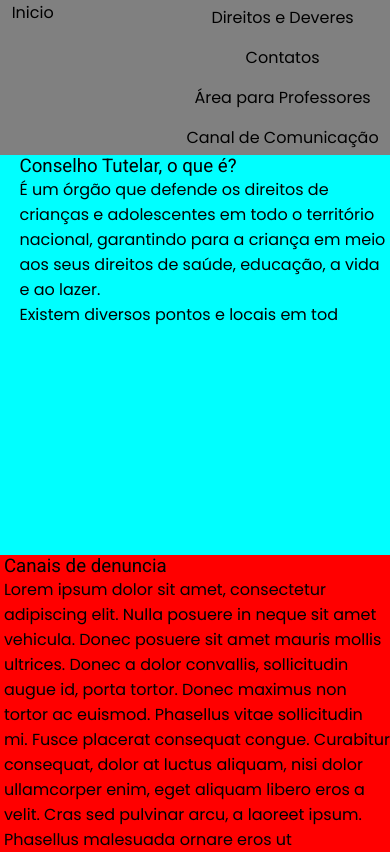
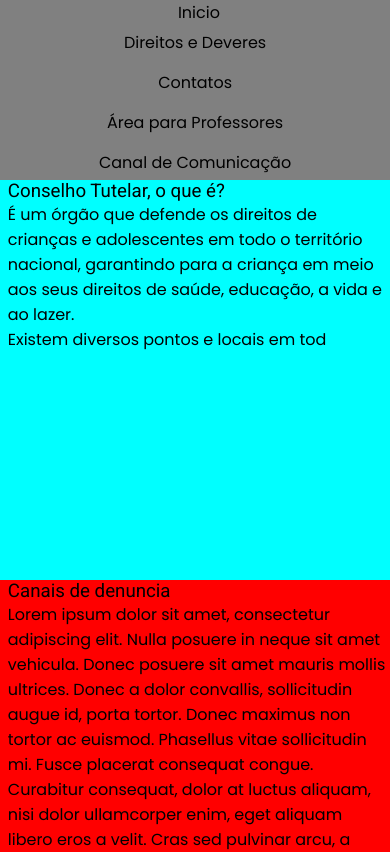
Before and after one commit to KoiGunner/UniasselviAtividade, a plain HTML site: page index.html in a window 390 px wide. Shown: the top 852 px of the page. Drawn offline with Linux system fonts and the light colour scheme; a script that the page names is missing.

Commit message:
Update style.css

```diff
--- a/style.css
+++ b/style.css
@@ -16,6 +16,10 @@ h1, h2 {
 a{
     text-decoration: none;
     color: inherit;
+}
+
+a:hover {
+    color: skyblue;
 }
 
 html {
@@ -39,7 +43,7 @@ img {
 .navigation-bar{
     background-color: gray;
     height: 50px;
-    padding-left: 3%;
+    padding-left: 2%;
     display: flex;
     justify-content: space-between;
 }
@@ -51,14 +55,14 @@ img {
 .inside-navigation-bar{
     display: flex;
     gap: 15px;
-    padding-right: 3%;
+    padding-right: 2%;
 }
 
 .left-side{
     background-color: aqua;
     width: 100%;
     height: 400px;
-    padding-left: 5%;
+    padding-left: 2%;
 }
 
 
@@ -80,7 +84,7 @@ img {
 #localizacao{
     height: 300px;
     background-color: red;
-    padding-left: 1%;
+    padding-left: 2%;
 }
 
 .curiosidades{
@@ -91,7 +95,7 @@ img {
 
 .separacoes{
     display: flex;
-    padding-left: 1%;
+    padding-left: 2%;
 }
 
 .left-localizacao{
@@ -126,6 +130,8 @@ Segue abaixo a responsividade para telas menores ;)
         background-color: gray;
         width: auto;
         height: auto;
+        text-align: center;
+        flex-direction: column;
     }
 
     .inside-navigation-bar {
@@ -133,6 +139,7 @@ Segue abaixo a responsividade para telas menores ;)
         padding-bottom: 5px;
         flex-direction: column; /* Menu empilhado */
         text-align: center;
+        justify-content: center;
     }
 
     .informacoes-gerais {
```
